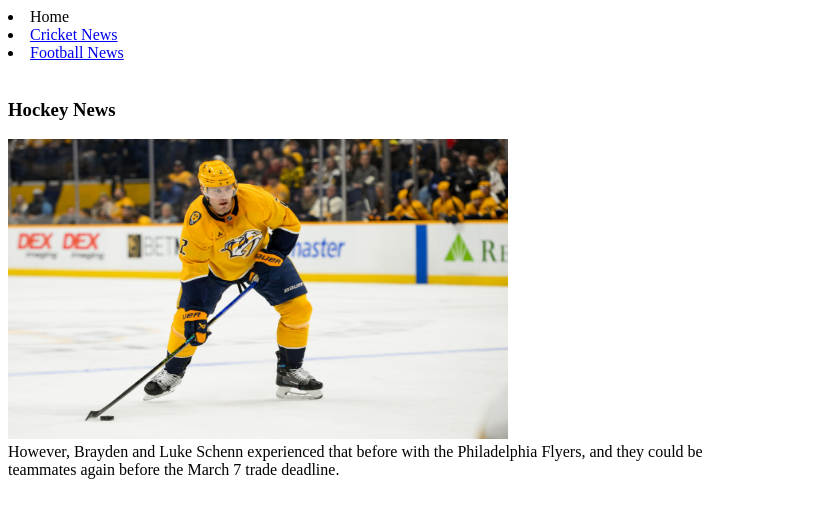
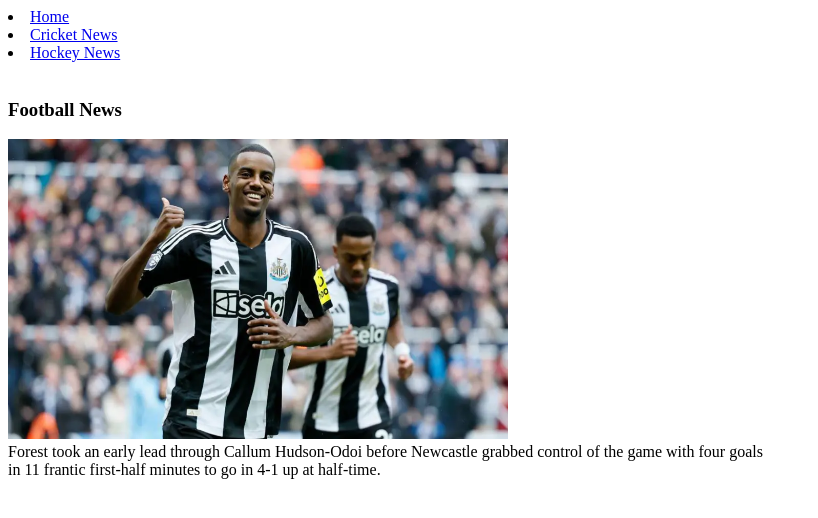
Before and after one commit to Minhaj517/News-Website, a plain HTML site: page index.html in a window 1280 px wide. Shown: the whole page, without its empty margins (0-818 px from the left). Drawn offline with Linux system fonts and the light colour scheme.

Commit message:
Add files via upload

```diff
--- a/index.html
+++ b/index.html
@@ -4,19 +4,19 @@
 <head>
     <meta charset="UTF-8">
     <meta name="viewport" content="width=device-width, initial-scale=1.0">
-    <title>Hockey News</title>
+    <title>Football News</title>
 </head>
 
 <body>
-    <li><a href="/news.html" target="_blank"></a>Home</li>
+    <li><a href="/news.html" target="_blank">Home</a></li>
     <li><a href="/sports/cricket/" target="_blank">Cricket News</a></li>
-    <li><a href="/sports/football/ " target="_blank">Football News</a></li>
+    <li><a href="/sports/hokey/" target="_blank">Hockey News</a></li>
     <br>
-    <h3>Hockey News</h3>
-    <img src="./1.jpeg" width="500" height="300" alt="Hockey News">
+    <h3>Football News</h3>
+    <img src="./1.webp" width="500" height="300" alt="Football News">
     <br>
-    <figcaption style="width: 60%;">However, Brayden and Luke Schenn experienced that before with the Philadelphia
-        Flyers, and they could be teammates again before the March 7 trade deadline.</figcaption>
+    <figcaption style="width: 60%;">Forest took an early lead through Callum Hudson-Odoi before Newcastle grabbed
+        control of the game with four goals in 11 frantic first-half minutes to go in 4-1 up at half-time.</figcaption>
 
 </body>
 
```
Also changed, not shown: 1.webp (added).
